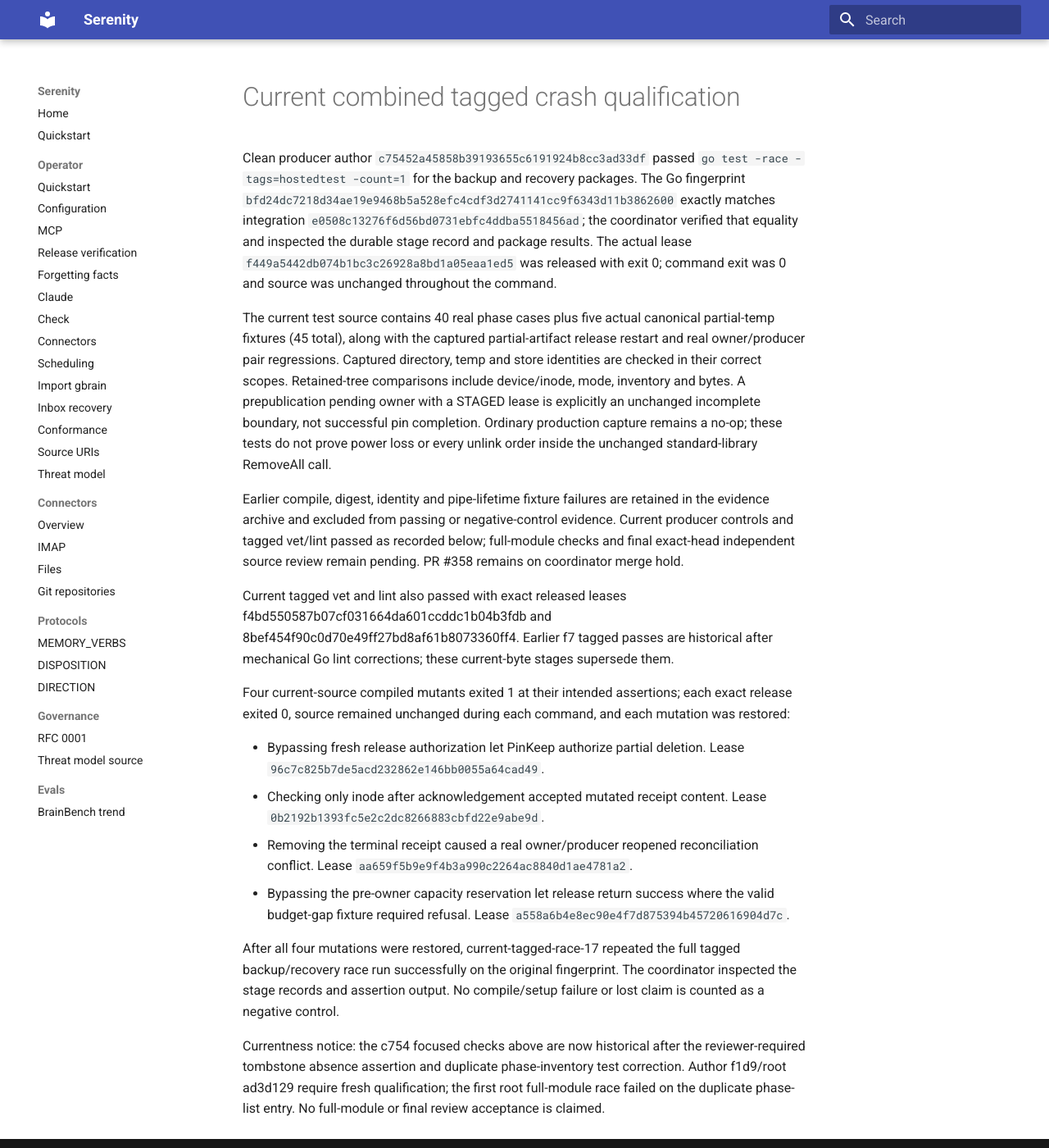
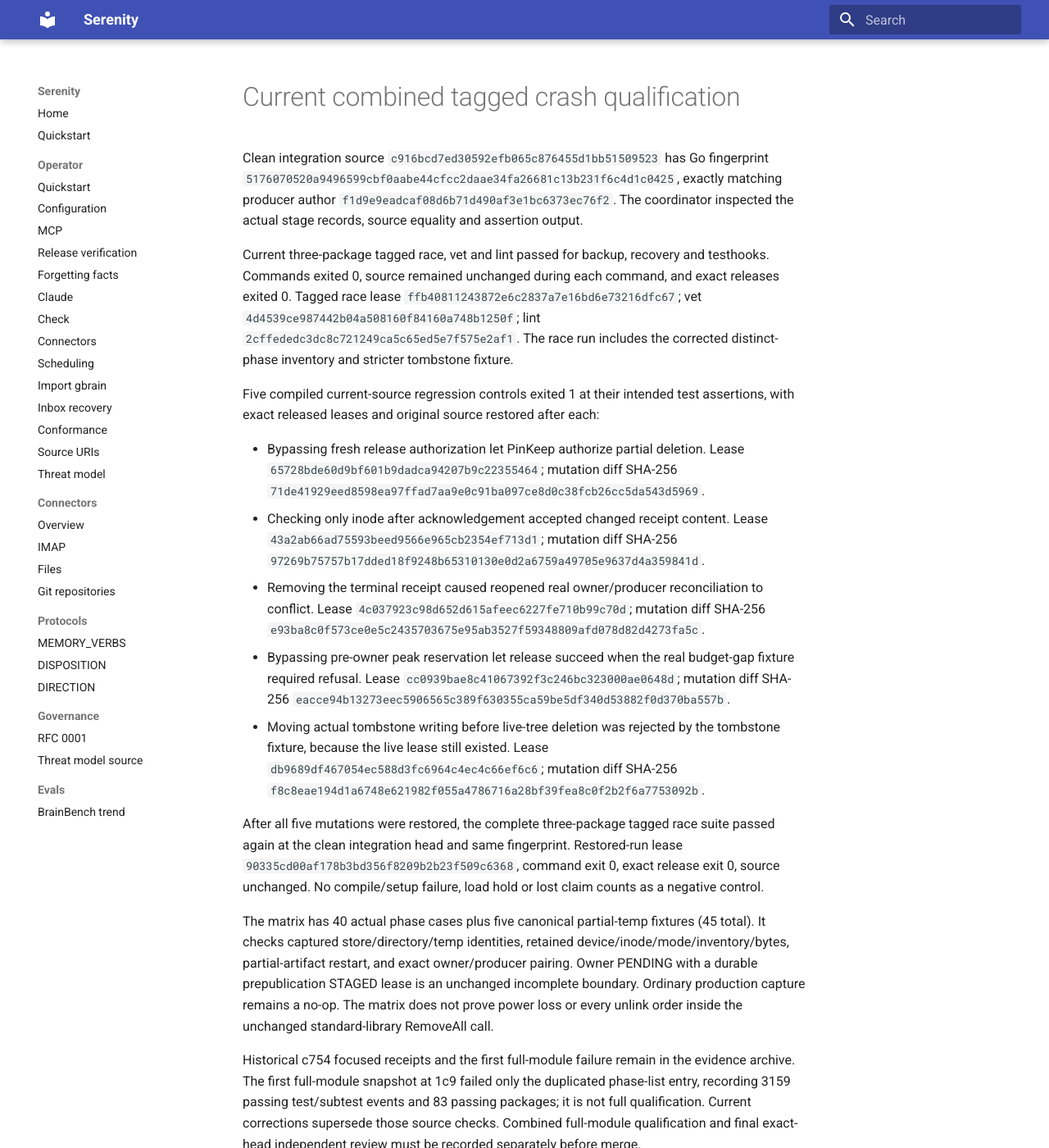
Before and after one commit to sirerun/serenity, an MkDocs documentation site: the page built from docs/plans/recovery-pin-owner-current-tagged-matrix-2026-10-03.md, in a window 1280 px wide and 1400 px high. Shown: the whole window at 82% size. Built offline with MkDocs 1.6.1 and Material for MkDocs 9.7.7, drawn with Linux system fonts in a browser that asks for light colours.

Commit message:
docs: record current pin-owner local qualification

```diff
--- a/docs/plans/recovery-pin-owner-current-tagged-matrix-2026-10-03.md
+++ b/docs/plans/recovery-pin-owner-current-tagged-matrix-2026-10-03.md
@@ -1,20 +1,19 @@
 # Current combined tagged crash qualification
 
-Clean producer author `c75452a45858b39193655c6191924b8cc3ad33df` passed `go test -race -tags=hostedtest -count=1` for the backup and recovery packages. The Go fingerprint `bfd24dc7218d34ae19e9468b5a528efc4cdf3d2741141cc9f6343d11b3862600` exactly matches integration `e0508c13276f6d56bd0731ebfc4ddba5518456ad`; the coordinator verified that equality and inspected the durable stage record and package results. The actual lease `f449a5442db074b1bc3c26928a8bd1a05eaa1ed5` was released with exit 0; command exit was 0 and source was unchanged throughout the command.
+Clean integration source `c916bcd7ed30592efb065c876455d1bb51509523` has Go fingerprint `5176070520a9496599cbf0aabe44cfcc2daae34fa26681c13b231f6c4d1c0425`, exactly matching producer author `f1d9e9eadcaf08d6b71d490af3e1bc6373ec76f2`. The coordinator inspected the actual stage records, source equality and assertion output.
 
-The current test source contains 40 real phase cases plus five actual canonical partial-temp fixtures (45 total), along with the captured partial-artifact release restart and real owner/producer pair regressions. Captured directory, temp and store identities are checked in their correct scopes. Retained-tree comparisons include device/inode, mode, inventory and bytes. A prepublication pending owner with a STAGED lease is explicitly an unchanged incomplete boundary, not successful pin completion. Ordinary production capture remains a no-op; these tests do not prove power loss or every unlink order inside the unchanged standard-library RemoveAll call.
+Current three-package tagged race, vet and lint passed for backup, recovery and testhooks. Commands exited 0, source remained unchanged during each command, and exact releases exited 0. Tagged race lease `ffb40811243872e6c2837a7e16bd6e73216dfc67`; vet `4d4539ce987442b04a508160f84160a748b1250f`; lint `2cffededc3dc8c721249ca5c65ed5e7f575e2af1`. The race run includes the corrected distinct-phase inventory and stricter tombstone fixture.
 
-Earlier compile, digest, identity and pipe-lifetime fixture failures are retained in the evidence archive and excluded from passing or negative-control evidence. Current producer controls and tagged vet/lint passed as recorded below; full-module checks and final exact-head independent source review remain pending. PR #358 remains on coordinator merge hold.
+Five compiled current-source regression controls exited 1 at their intended test assertions, with exact released leases and original source restored after each:
 
-Current tagged vet and lint also passed with exact released leases f4bd550587b07cf031664da601ccddc1b04b3fdb and 8bef454f90c0d70e49ff27bd8af61b8073360ff4. Earlier f7 tagged passes are historical after mechanical Go lint corrections; these current-byte stages supersede them.
+- Bypassing fresh release authorization let PinKeep authorize partial deletion. Lease `65728bde60d9bf601b9dadca94207b9c22355464`; mutation diff SHA-256 `71de41929eed8598ea97ffad7aa9e0c91ba097ce8d0c38fcb26cc5da543d5969`.
+- Checking only inode after acknowledgement accepted changed receipt content. Lease `43a2ab66ad75593beed9566e965cb2354ef713d1`; mutation diff SHA-256 `97269b75757b17dded18f9248b65310130e0d2a6759a49705e9637d4a359841d`.
+- Removing the terminal receipt caused reopened real owner/producer reconciliation to conflict. Lease `4c037923c98d652d615afeec6227fe710b99c70d`; mutation diff SHA-256 `e93ba8c0f573ce0e5c2435703675e95ab3527f59348809afd078d82d4273fa5c`.
+- Bypassing pre-owner peak reservation let release succeed when the real budget-gap fixture required refusal. Lease `cc0939bae8c41067392f3c246bc323000ae0648d`; mutation diff SHA-256 `eacce94b13273eec5906565c389f630355ca59be5df340d53882f0d370ba557b`.
+- Moving actual tombstone writing before live-tree deletion was rejected by the tombstone fixture, because the live lease still existed. Lease `db9689df467054ec588d3fc6964c4ec4c66ef6c6`; mutation diff SHA-256 `f8c8eae194d1a6748e621982f055a4786716a28bf39fea8c0f2b2f6a7753092b`.
 
-Four current-source compiled mutants exited 1 at their intended assertions; each exact release exited 0, source remained unchanged during each command, and each mutation was restored:
+After all five mutations were restored, the complete three-package tagged race suite passed again at the clean integration head and same fingerprint. Restored-run lease `90335cd00af178b3bd356f8209b2b23f509c6368`, command exit 0, exact release exit 0, source unchanged. No compile/setup failure, load hold or lost claim counts as a negative control.
 
-- Bypassing fresh release authorization let PinKeep authorize partial deletion. Lease `96c7c825b7de5acd232862e146bb0055a64cad49`.
-- Checking only inode after acknowledgement accepted mutated receipt content. Lease `0b2192b1393fc5e2c2dc8266883cbfd22e9abe9d`.
-- Removing the terminal receipt caused a real owner/producer reopened reconciliation conflict. Lease `aa659f5b9e9f4b3a990c2264ac8840d1ae4781a2`.
-- Bypassing the pre-owner capacity reservation let release return success where the valid budget-gap fixture required refusal. Lease `a558a6b4e8ec90e4f7d875394b45720616904d7c`.
+The matrix has 40 actual phase cases plus five canonical partial-temp fixtures (45 total). It checks captured store/directory/temp identities, retained device/inode/mode/inventory/bytes, partial-artifact restart, and exact owner/producer pairing. Owner PENDING with a durable prepublication STAGED lease is an unchanged incomplete boundary. Ordinary production capture remains a no-op. The matrix does not prove power loss or every unlink order inside the unchanged standard-library RemoveAll call.
 
-After all four mutations were restored, current-tagged-race-17 repeated the full tagged backup/recovery race run successfully on the original fingerprint. The coordinator inspected the stage records and assertion output. No compile/setup failure or lost claim is counted as a negative control.
-
-Currentness notice: the c754 focused checks above are now historical after the reviewer-required tombstone absence assertion and duplicate phase-inventory test correction. Author f1d9/root ad3d129 require fresh qualification; the first root full-module race failed on the duplicate phase-list entry. No full-module or final review acceptance is claimed.
+Historical c754 focused receipts and the first full-module failure remain in the evidence archive. The first full-module snapshot at 1c9 failed only the duplicated phase-list entry, recording 3159 passing test/subtest events and 83 passing packages; it is not full qualification. Current corrections supersede those source checks. Combined full-module qualification and final exact-head independent review must be recorded separately before merge.
```
Also changed, not shown: docs/plans/recovery-pin-owner-delivery-2026-10-03.md (+5 -3 lines), docs/plans/recovery-pin-owner-full-local-qualification-2026-10-04.md (added, +32 -0 lines).
